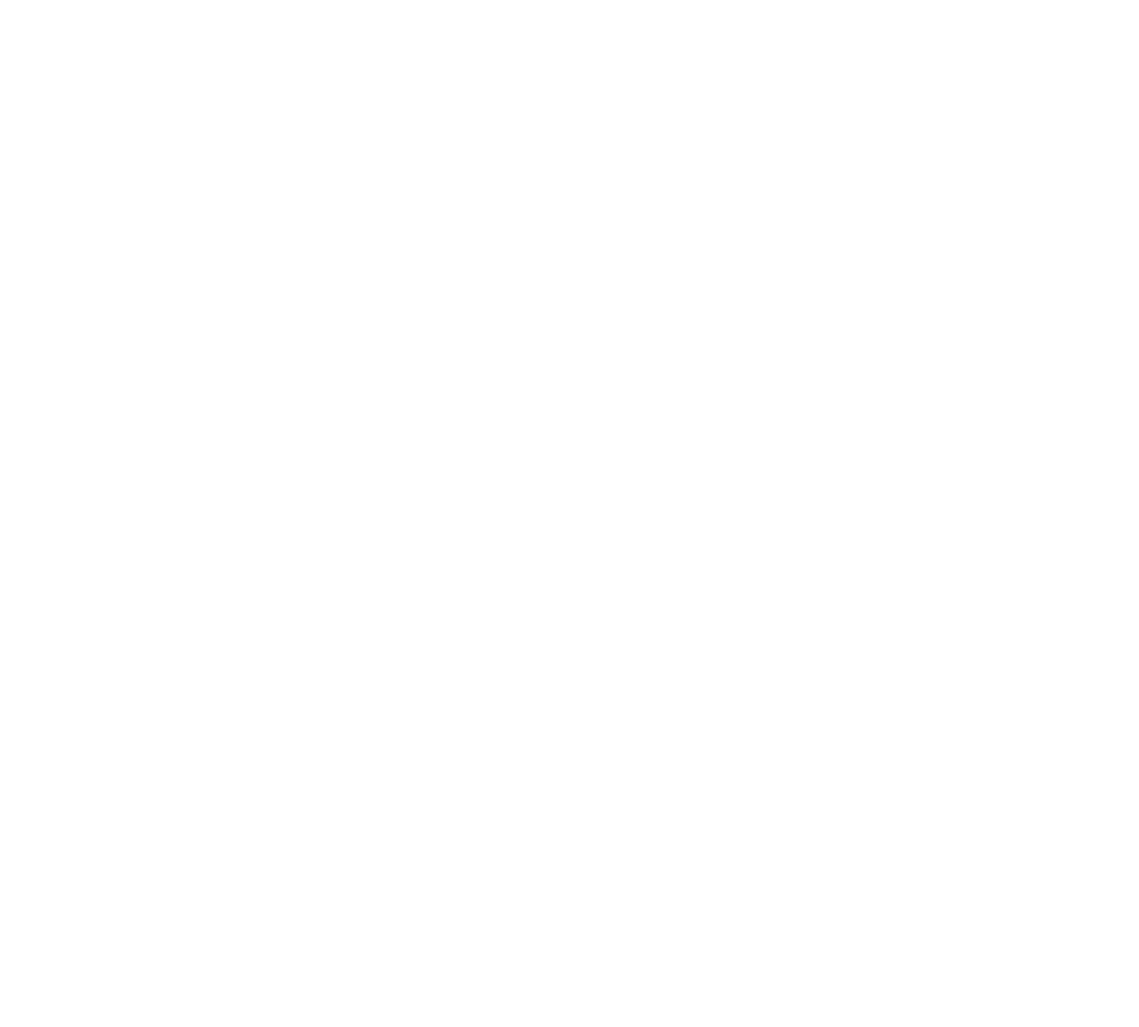
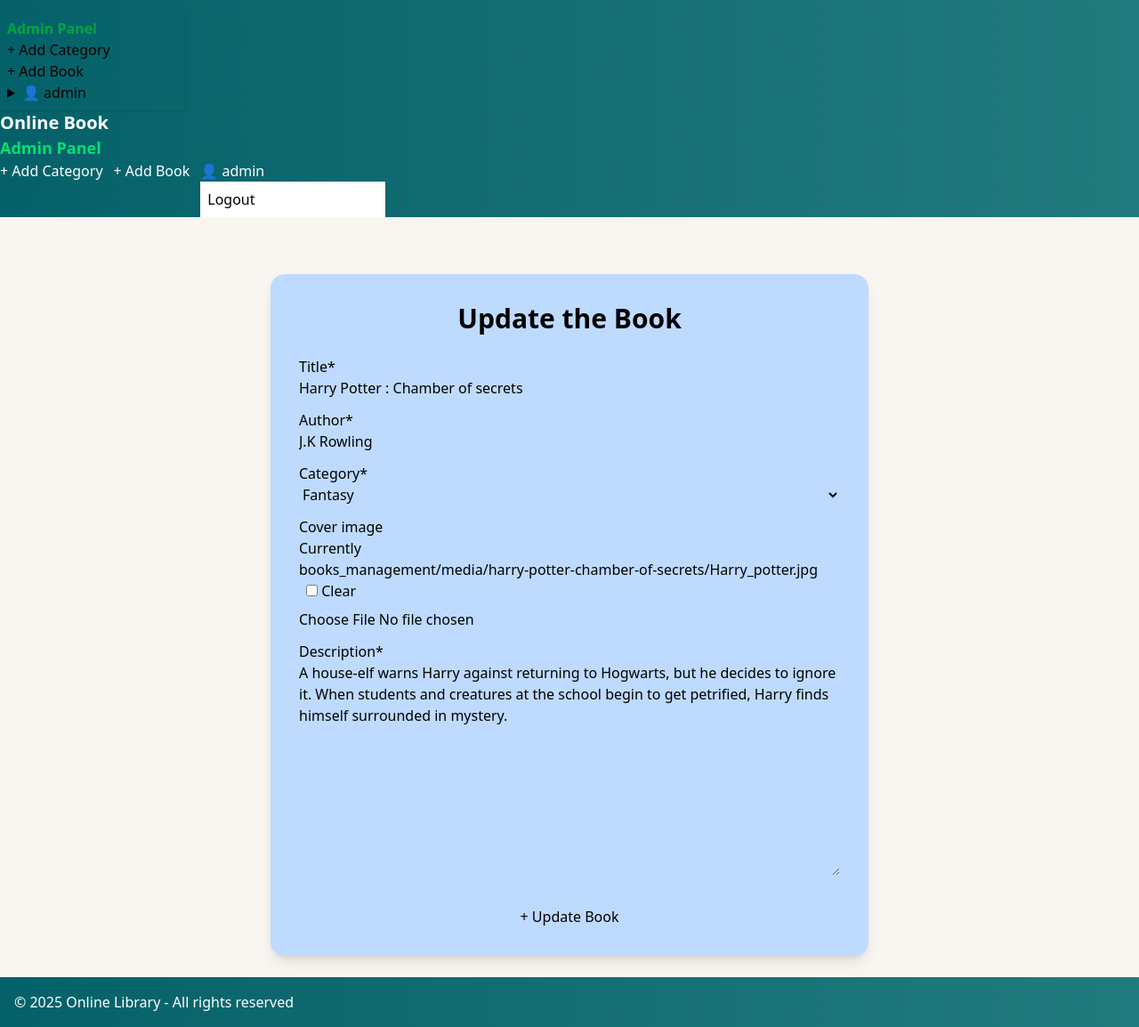
Before and after one commit to Baktiyar-Sagar/library-management-system, a Django app: page /book/update/2/ in a window 1280 px wide. Before the commit the page is empty. Shown: the whole page at 89% size. Before the commit the page ends 800 px from the top, so only its background shows below. Run offline with Django 5.2, Linux system fonts and the light colour scheme; a user stored in the database is signed in; data comes from the database, SQL or seed files in the repository; both versions use the stored data as it was after the commit; some libraries are stand-ins or nearby versions.

Commit message:
added the update_book html and adjusted some minor design

```diff
--- a/templates/books_management/base.html
+++ b/templates/books_management/base.html
@@ -104,7 +104,7 @@
         </main>
 
         <footer class="mt-auto footer footer-center p-4 bg-gradient-to-r from-[#046169] to-[#217b7e] text-base-content">
-            <p>© 2025 Online Library - All rights reserved</p>
+            <p class="text-white">© 2025 Online Library - All rights reserved</p>
         </footer>
     </body>
 </html>
--- a/templates/books_management/book_detail.html
+++ b/templates/books_management/book_detail.html
@@ -94,7 +94,7 @@
                         <div class="flex justify-between items-center">
                             <span class="text-yellow-500 font-bold">⭐ {{ user_review.rating }}</span>
                         </div>
-                        <p class="text-gray-600 mt-2">Rating: {{ user_review.comment }}</p>
+                        <p class="text-gray-600 mt-2">{{ user_review.comment }}</p>
                         {% if user_review.was_updated %}
                             <div class="flex gap-2">
                                 <p class="text-xs text-gray-400 mt-1">Created: {{ user_review.created_at|date:"M d, Y h:i A" }}</p>
--- a/templates/books_management/book_list.html
+++ b/templates/books_management/book_list.html
@@ -60,6 +60,7 @@
                         <div>
                             <a href="{% url 'book_detail' id=book.id %}" class="btn btn-sm btn-outline btn-warning">Review</a>
                         {% if user.is_authenticated and user.is_staff %}
+                        <a href="{% url "update_book" id=book.id %}"  class="btn btn-sm btn-outline btn-primary">Update</a>
                         <a href="{% url "delete_book" id=book.id %}"
                             onclick="return confirm('Are you sure you want to delete this book?');" class="btn btn-sm btn-error">Delete</a>
                         {% endif %}
--- a/templates/books_management/update_book.html
+++ b/templates/books_management/update_book.html
@@ -0,0 +1,17 @@
+{% extends "books_management/base.html" %}
+{% load crispy_forms_tags %}
+{% block title %}Update Book{% endblock %}
+{% block content %}
+<div class="max-w-2xl mx-auto bg-blue-200 shadow-lg rounded-2xl p-8 mt-10">
+    <h2 class="text-3xl font-bold text-center mb-6 text-primary">Update the Book</h2>
+
+    <form method="post" enctype="multipart/form-data" class="space-y-6">
+        {% csrf_token %}
+        {{ form.media }}
+        {{ form| crispy }}
+        <button type="submit" class="btn btn-primary w-full mt-4">
+            + Update Book
+        </button>
+    </form>
+</div>
+{% endblock %}
```
Also changed, not shown: db.sqlite3.
